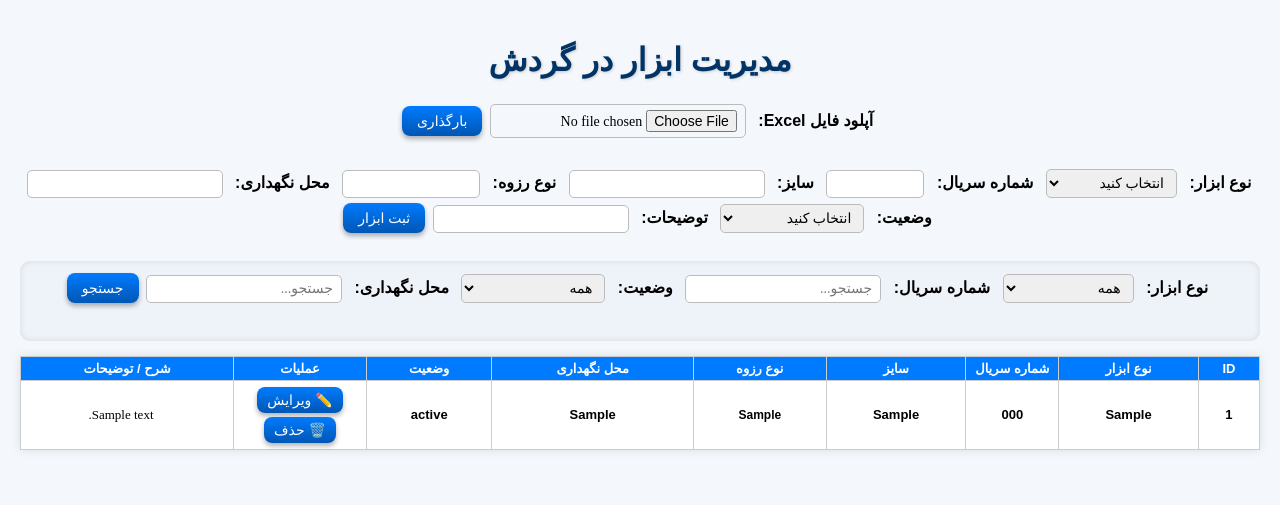
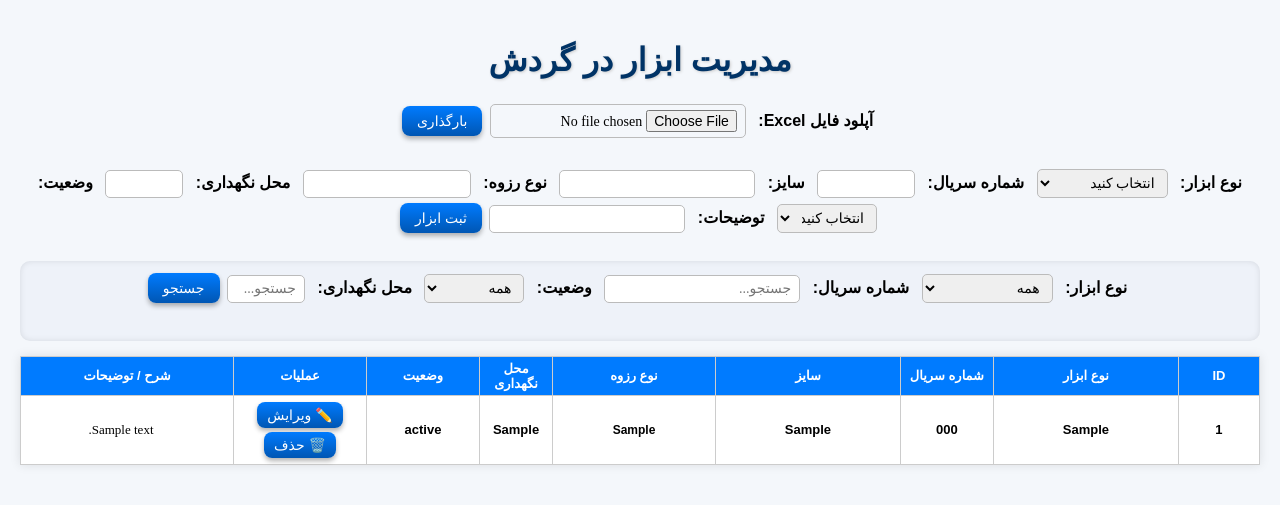
Before and after one commit to javadrad/Inventory-app-final, a Flask app: page / in a window 1280 px wide. Shown: the top 505 px of the page. Run offline with Flask 3, Linux system fonts and the light colour scheme; tables that the repository leaves empty hold one stand-in row (values such as "Sample post"); one stand-in notice (Sample message) is shown.

Commit message:
Update index.html

```diff
--- a/templates/index.html
+++ b/templates/index.html
@@ -23,9 +23,9 @@
 <body>
 <h1>مدیریت ابزار در گردش</h1>
 
-<form action="/upload_excel" method="post" enctype="multipart/form-data">
+<form action="/upload_excel" method="post" enctype="multipart/form-data" id="excelForm">
 <label>آپلود فایل Excel:</label>
-<input type="file" name="file" accept=".xlsx">
+<input type="file" name="file" accept=".xlsx" required>
 <button type="submit">بارگذاری</button>
 </form>
 
@@ -52,13 +52,13 @@
 <input type="text" name="size" required>
 
 <label>نوع رزوه:</label>
-<input type="text" name="thread_type" style="width:120px;">
+<input type="text" name="thread_type" style="width:150px;">
 
 <label>محل نگهداری:</label>
-<input type="text" name="location">
+<input type="text" name="location" style="width:60px;">
 
 <label>وضعیت:</label>
-<select name="status" required>
+<select name="status" required style="width:100px;">
 <option value="">انتخاب کنید</option>
 <option>Ready to Use</option>
 <option>Need to Repair</option>
@@ -95,7 +95,7 @@
 <input type="text" name="serial_number" placeholder="جستجو...">
 
 <label>وضعیت:</label>
-<select name="status">
+<select name="status" style="width:100px;">
 <option value="">همه</option>
 <option>Ready to Use</option>
 <option>Need to Repair</option>
@@ -106,7 +106,7 @@
 </select>
 
 <label>محل نگهداری:</label>
-<input type="text" name="location" placeholder="جستجو...">
+<input type="text" name="location" placeholder="جستجو..." style="width:60px;">
 
 <button type="submit">جستجو</button>
 </form>
@@ -119,9 +119,9 @@
 <th>نوع ابزار</th>
 <th style="width:80px;">شماره سریال</th>
 <th>سایز</th>
-<th style="width:120px;">نوع رزوه</th>
-<th>محل نگهداری</th>
-<th>وضعیت</th>
+<th style="width:150px;">نوع رزوه</th>
+<th style="width:60px;">محل نگهداری</th>
+<th style="width:100px;">وضعیت</th>
 <th style="width:120px;">عملیات</th>
 <th style="width:200px;">شرح / توضیحات</th>
 </tr>
@@ -129,11 +129,11 @@
 <tbody>
 {% for tool in tools %}
 <tr>
-<td>{{ tool.id }}</td>
+<td>{{ tool.id|string }}</td>
 <td>{{ tool.tool_type }}</td>
-<td>{{ tool.serial_number }}</td>
-<td>{{ tool.size }}</td>
-<td style="width:120px; font-size:12px;">{{ tool.thread_type }}</td>
+<td>{{ tool.serial_number|string }}</td>
+<td>{{ tool.size|string }}</td>
+<td style="width:150px; font-size:12px;">{{ tool.thread_type }}</td>
 <td>{{ tool.location }}</td>
 <td>{{ tool.status }}</td>
 <td class="action-buttons">
@@ -149,6 +149,14 @@
 </table>
 
 <script>
+// نمایش پیام رکوردهای تکراری به صورت پاپ‌آپ
+{% with messages = get_flashed_messages() %}
+{% if messages %}
+alert("{{ messages[0] }}");
+{% endif %}
+{% endwith %}
+
+// ذخیره خودکار شرح
 function updateDescription(id, value){
 fetch('/update_description/' + id, {
 method:'POST',
```
